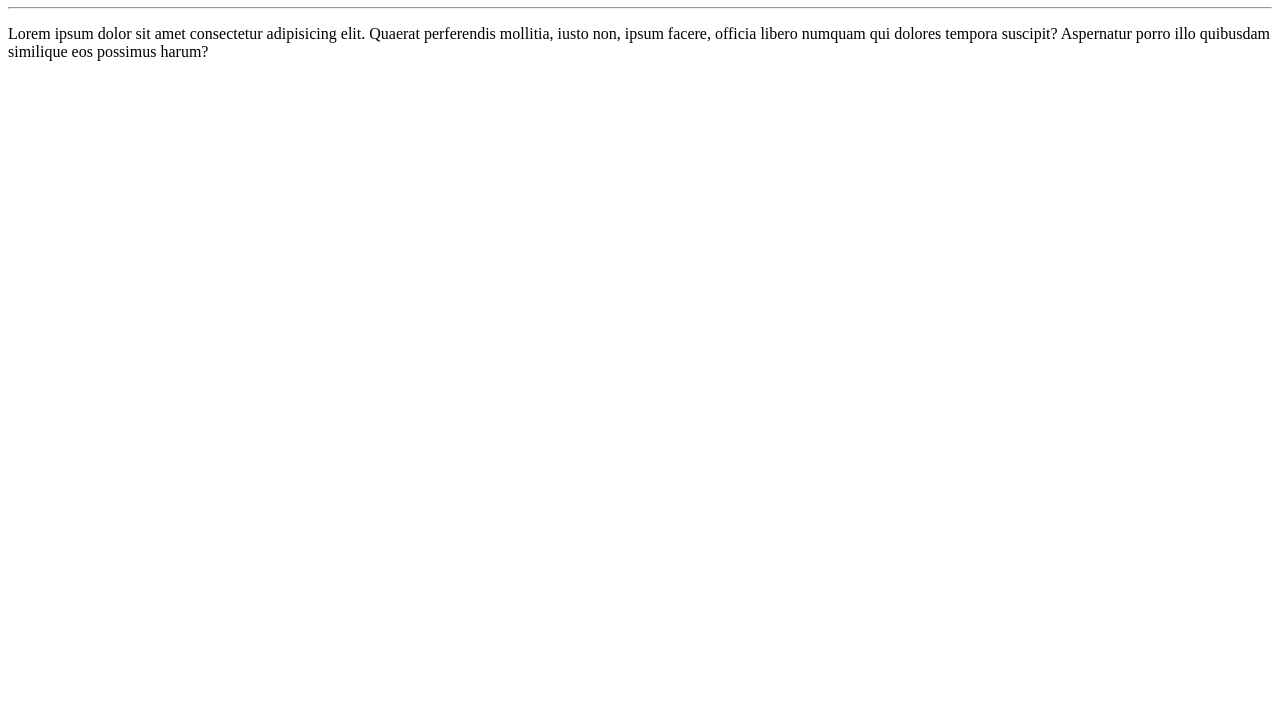
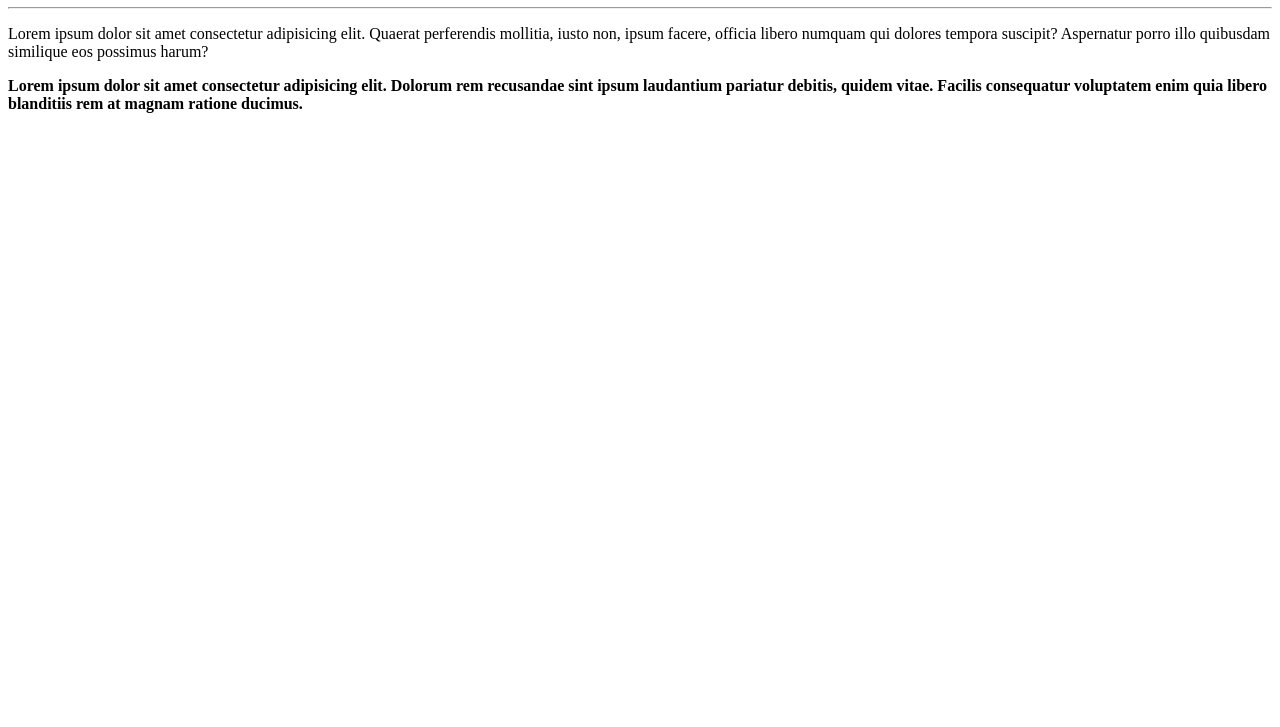
Before and after one commit to soaresjackson/ola-mundo, a plain HTML site: page site-exemplo/index.html in a window 1280 px wide. Shown: the part 73-800 px from the top of the page. Drawn offline with Linux system fonts and the light colour scheme.

Commit message:
Alteração #1 no arquivo index.html

```diff
--- a/site-exemplo/index.html
+++ b/site-exemplo/index.html
@@ -10,5 +10,6 @@
     <h1>Olá, mundo.</h1>
     <hr>
     <p>Lorem ipsum dolor sit amet consectetur adipisicing elit. Quaerat perferendis mollitia, iusto non, ipsum facere, officia libero numquam qui dolores tempora suscipit? Aspernatur porro illo quibusdam similique eos possimus harum?</p>
+    <p><b>Lorem ipsum dolor sit amet consectetur adipisicing elit. Dolorum rem recusandae sint ipsum laudantium pariatur debitis, quidem vitae. Facilis consequatur voluptatem enim quia libero blanditiis rem at magnam ratione ducimus.</b></p>
 </body>
 </html>
```
